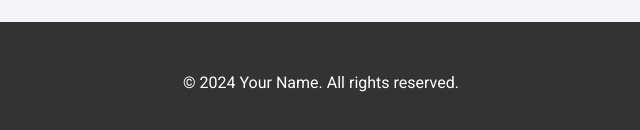
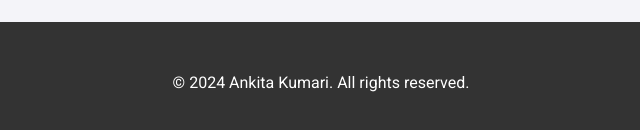
Before and after one commit to Tanay-369/Ankitas-Portfolio, a plain HTML site: page index.html in a window 1280 px wide. Shown: the part 1269-1399 px from the top of the page, 319-959 px from the left. Drawn offline with Linux system fonts and the light colour scheme.

Commit message:
Add files via upload

```diff
--- a/index.html
+++ b/index.html
@@ -64,7 +64,7 @@
 
     <footer>
         <div class="container">
-            <p>&copy; 2024 Your Name. All rights reserved.</p>
+            <p>&copy; 2024 Ankita Kumari. All rights reserved.</p>
         </div>
     </footer>
 </body>
```
